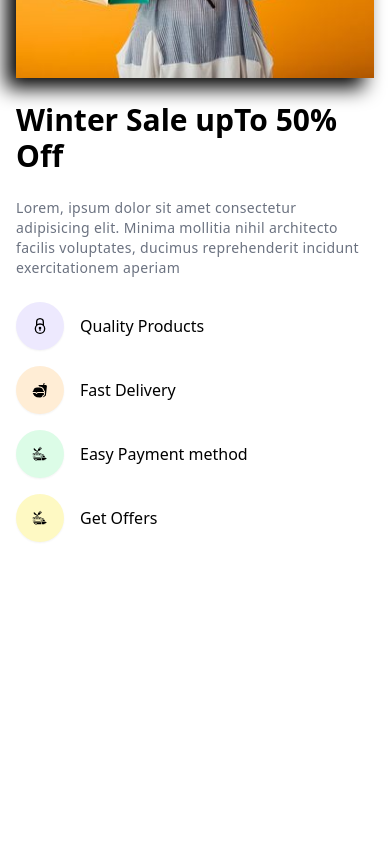
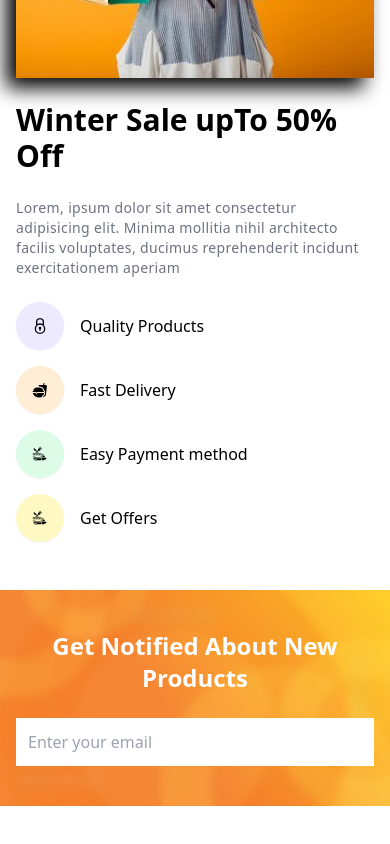
Before and after one commit to Usman-837/Ecommerce_Website, a React (Vite) app: page / in a window 390 px wide. Shown: the part 4008-4852 px from the top of the page. Before the commit the page ends 4598 px from the top, so only its background shows below. Built offline with nearby package versions, Linux system fonts and the light colour scheme.

Commit message:
Added Subscribe Section

```diff
--- a/src/App.jsx
+++ b/src/App.jsx
@@ -6,6 +6,7 @@
 import "aos/dist/aos.css";
 import TopProducts from "./components/TopProducts/TopProducts";
 import Banner from "./components/Banner/Banner";
+import Subscribe from "./components/Subscribe/Subscribe";
 
 const App = () => {
 
@@ -32,6 +33,7 @@
       <Products/>
       <TopProducts/>
       <Banner/>
+      <Subscribe/>
     </div>
   );
 };
--- /dev/null
+++ b/src/components/Subscribe/Subscribe.jsx
@@ -0,0 +1,27 @@
+import React from "react";
+import Banner from "../../assets/website/orange-pattern.jpg";
+
+
+const BannerImg = {
+    backgroundImage: `url(${Banner})`,
+    backgroundPosition: "center",
+    backgroundRepeat: "no-repeat",
+    backgroundSize: "cover",
+    height: "100%",
+    width: "100%",
+}
+
+const Subscribe = () => {
+    return(
+        <div data-aos="zoom-in" className="mb-20 bg-gray-100 dark:bg-gray-800 text-white" style={BannerImg}>
+            <div className="container backdrop-blur-sm py-10">
+                <div className="space-y-6 max-w-xl mx-auto">
+                    <h1 className="text-2xl text-center sm:text-left sm:text-4xl font-semibold">Get Notified About New Products</h1>
+                    <input data-aos="fade-up" type="text" placeholder="Enter your email" className="w-full p-3"/>
+                </div>
+            </div>
+        </div>
+    );
+};
+
+export default Subscribe;
```
